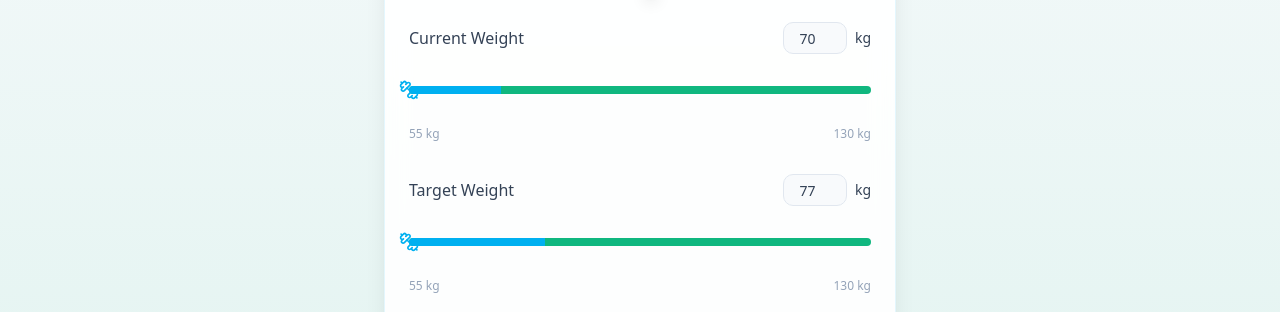
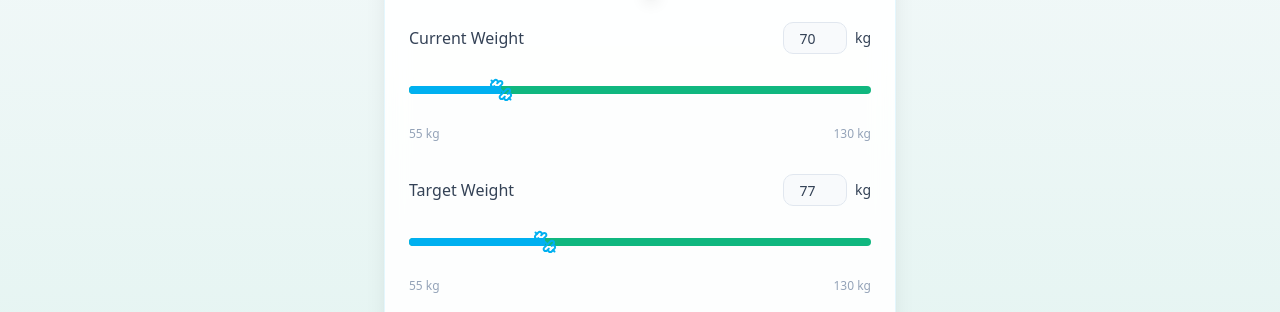
Before and after one commit to AaqifZ/fridge-fuel, a React (Vite) app: page /onboarding in a window 1280 px wide. Shown: the part 294-606 px from the top of the page. Built offline with nearby package versions, Linux system fonts and the light colour scheme.

Commit message:
Improve slider thumb icon visibility
The slider thumb icon was not clearly visible and did not move with the slider. This commit aims to improve the visibility and movement of the icon.

```diff
--- a/src/components/Onboarding/steps/WeightSetupStep.tsx
+++ b/src/components/Onboarding/steps/WeightSetupStep.tsx
@@ -17,6 +17,10 @@ interface WeightSetupStepProps {
 
 const WeightSetupStep: React.FC<WeightSetupStepProps> = ({ userDetails, updateUserDetails }) => {
   const [useKg, setUseKg] = useState<boolean>(userDetails.weightUnit === 'lbs' ? false : true);
+
+  // State to track slider value percentages for dumbbell positioning
+  const [currentWeightPercent, setCurrentWeightPercent] = useState(0);
+  const [targetWeightPercent, setTargetWeightPercent] = useState(0);
 
   // Initialize weights with defaults if not set
   useEffect(() => {
@@ -41,6 +45,16 @@ const WeightSetupStep: React.FC<WeightSetupStepProps> = ({ userDetails, updateUs
     }
   }, []);
 
+  // Update percentage positions whenever weights or min/max change
+  useEffect(() => {
+    if (userDetails.currentWeight) {
+      setCurrentWeightPercent(calculatePercentage(userDetails.currentWeight));
+    }
+    if (userDetails.targetWeight) {
+      setTargetWeightPercent(calculatePercentage(userDetails.targetWeight));
+    }
+  }, [userDetails.currentWeight, userDetails.targetWeight, useKg]);
+
   // Toggle between kg and lbs
   const handleUnitToggle = (checked: boolean) => {
     setUseKg(checked);
@@ -61,6 +75,14 @@ const WeightSetupStep: React.FC<WeightSetupStepProps> = ({ userDetails, updateUs
       // Always set target weight to current weight + 7 units
       updateUserDetails({ targetWeight: newCurrentWeight + 7 });
     }
+  };
+
+  // Calculate percentage position for dumbbell
+  const calculatePercentage = (weight: number) => {
+    const minWeight = useKg ? 55 : 121;  // 55kg or 121lbs
+    const maxWeight = useKg ? 130 : 286; // 130kg or 286lbs (130kg converted to lbs)
+
+    return ((weight - minWeight) / (maxWeight - minWeight)) * 100;
   };
 
   // Handle weight changes from slider or direct input
@@ -118,17 +140,19 @@ const WeightSetupStep: React.FC<WeightSetupStepProps> = ({ userDetails, updateUs
             </div>
           </div>
 
-          <div className="relative">
+          <div className="relative py-4">
             <Slider
               value={[userDetails.currentWeight || 0]}
               min={minWeight}
               max={maxWeight}
               step={1}
               onValueChange={(values) => handleWeightChange('current', values[0])}
-              className="py-4"
             />
-            <div className="absolute top-1/2 left-[var(--slider-thumb-position,0%)] -translate-x-1/2 -translate-y-1/2 pointer-events-none">
-              <Dumbbell className="h-5 w-5 text-primary" />
+            <div
+              className="absolute top-1/2 -translate-y-1/2 pointer-events-none z-10"
+              style={{ left: `${currentWeightPercent}%` }}
+            >
+              <Dumbbell className="h-6 w-6 text-primary -translate-x-1/2" />
             </div>
           </div>
 
@@ -154,17 +178,19 @@ const WeightSetupStep: React.FC<WeightSetupStepProps> = ({ userDetails, updateUs
             </div>
           </div>
 
-          <div className="relative">
+          <div className="relative py-4">
             <Slider
               value={[userDetails.targetWeight || 0]}
               min={minWeight}
               max={maxWeight}
               step={1}
               onValueChange={(values) => handleWeightChange('target', values[0])}
-              className="py-4"
             />
-            <div className="absolute top-1/2 left-[var(--slider-thumb-position,0%)] -translate-x-1/2 -translate-y-1/2 pointer-events-none">
-              <Dumbbell className="h-5 w-5 text-primary" />
+            <div
+              className="absolute top-1/2 -translate-y-1/2 pointer-events-none z-10"
+              style={{ left: `${targetWeightPercent}%` }}
+            >
+              <Dumbbell className="h-6 w-6 text-primary -translate-x-1/2" />
             </div>
           </div>
 
```
